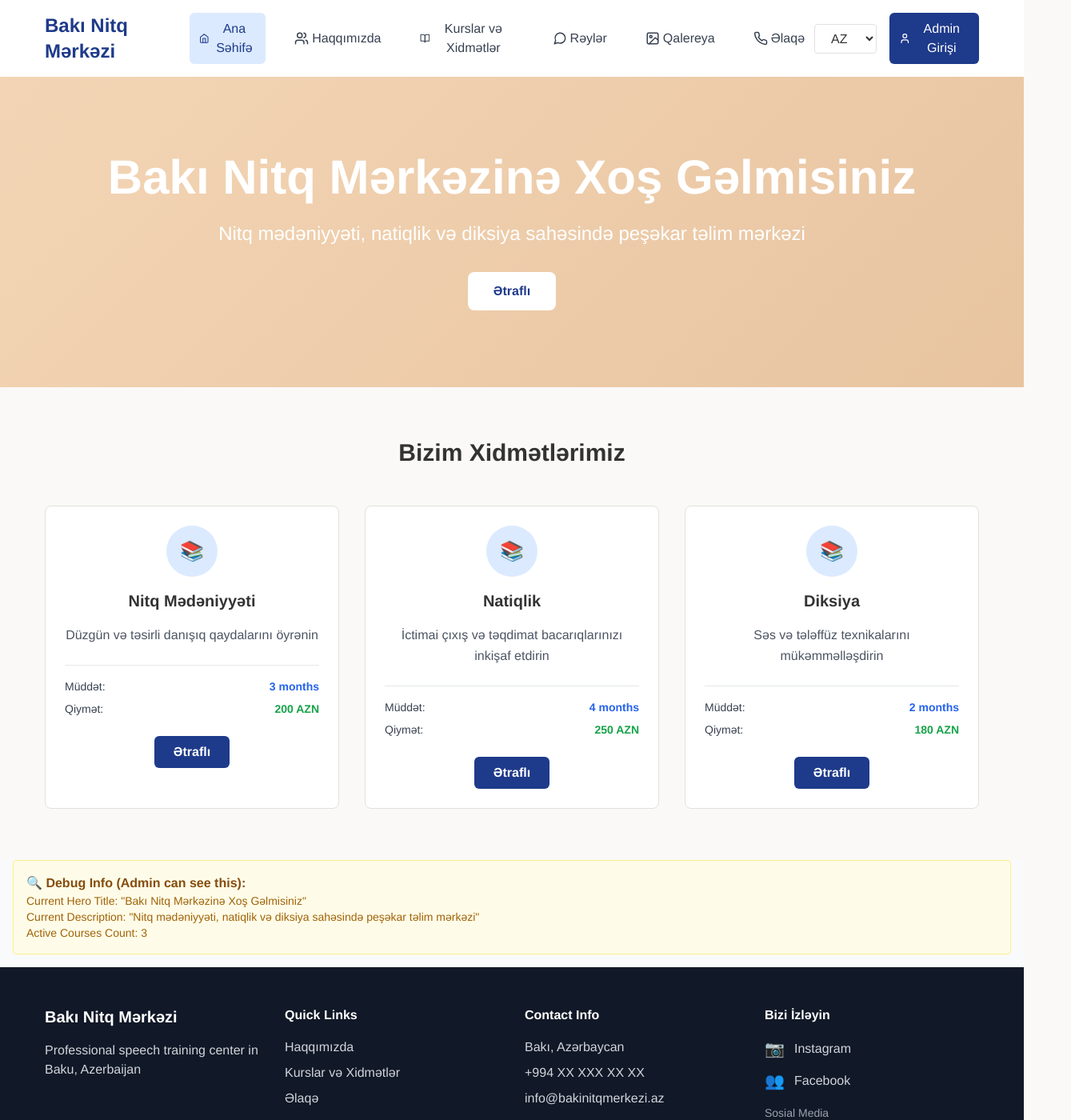
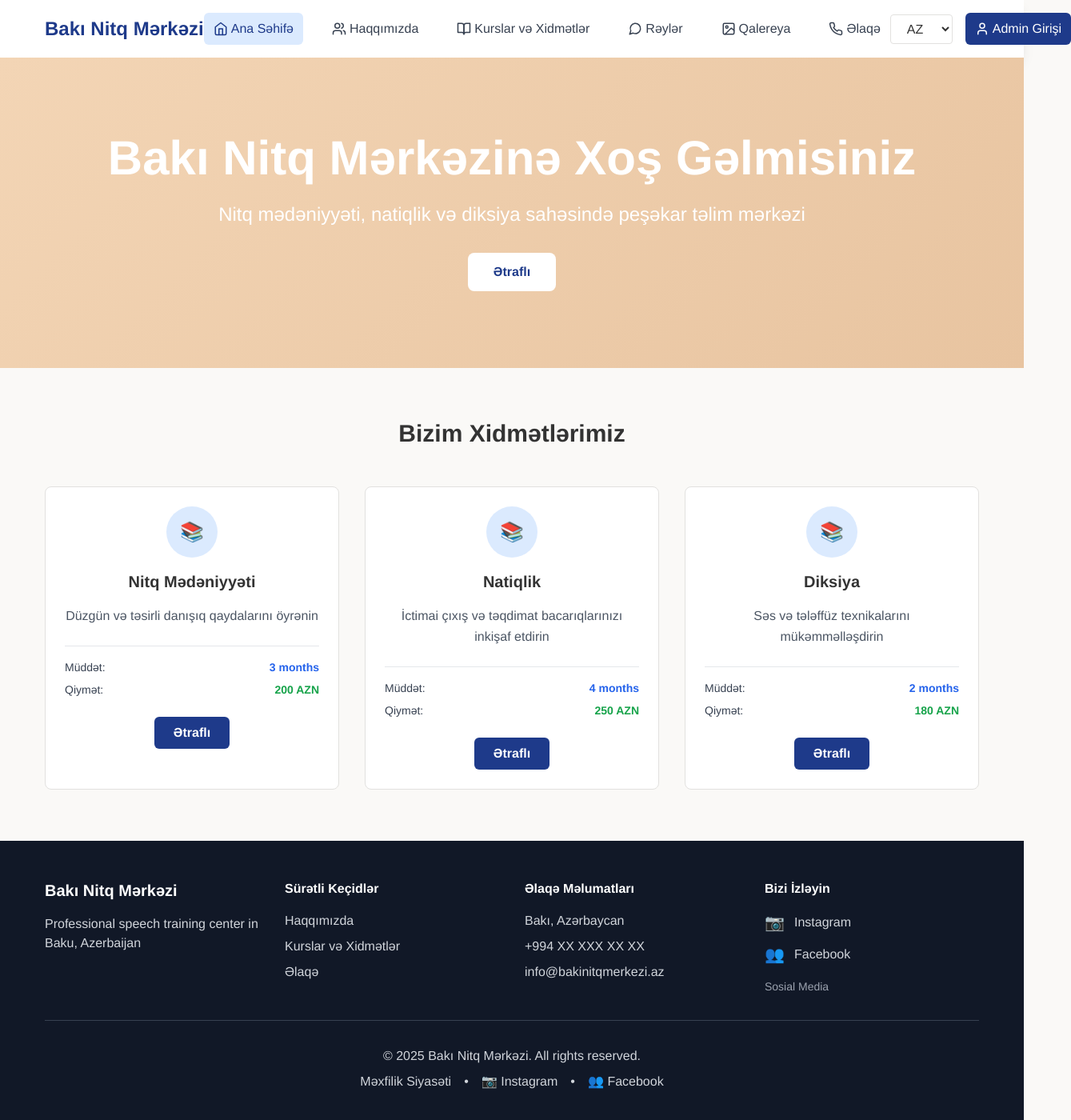
Before and after one commit to VusalIsmayilov/baki-nitq-website, a React (Create React App) app: page / in a window 1280 px wide. Shown: the top 1400 px of the page at 80% size, 1339 px wide, since content can reach past the window. Built offline with nearby package versions, Linux system fonts and the light colour scheme.

Commit message:
5th commit

```diff
--- a/src/components/Footer.js
+++ b/src/components/Footer.js
@@ -16,7 +16,7 @@ const Footer = ({ setCurrentPage }) => {
           </div>
 
           <div>
-            <h4 className="font-semibold mb-4">Quick Links</h4>
+            <h4 className="font-semibold mb-4">{t('quickLinks')}</h4>
             <div className="space-y-2">
               <button onClick={() => setCurrentPage('about')} className="block text-gray-300 hover:text-white">
                 {t('about')}
@@ -31,7 +31,7 @@ const Footer = ({ setCurrentPage }) => {
           </div>
 
           <div>
-            <h4 className="font-semibold mb-4">Contact Info</h4>
+            <h4 className="font-semibold mb-4">{t('contactInfo')}</h4>
             <div className="space-y-2 text-gray-300">
               <p>{siteContent.contactInfo?.address || 'Bakı, Azərbaycan'}</p>
               <p>{siteContent.contactInfo?.phone || '+994 XX XXX XX XX'}</p>
@@ -85,7 +85,7 @@ const Footer = ({ setCurrentPage }) => {
               rel="noopener noreferrer"
               className="text-gray-300 hover:text-pink-400 transition-colors"
             >
-              📷 Instagram
+              📷 {t('instagram')}
             </a>
             <span>•</span>
             <a
@@ -94,7 +94,7 @@ const Footer = ({ setCurrentPage }) => {
               rel="noopener noreferrer"
               className="text-gray-300 hover:text-blue-400 transition-colors"
             >
-              👥 Facebook
+              👥 {t('facebook')}
             </a>
           </div>
         </div>
--- a/src/components/Header.js
+++ b/src/components/Header.js
@@ -21,7 +21,7 @@ const Header = ({ currentPage, setCurrentPage, isAdmin, setIsAdmin }) => {
       <div className="container mx-auto px-4">
         <div className="flex justify-between items-center py-4">
           <div className="flex items-center space-x-4">
-            <h1 className="text-2xl font-bold text-blue-900">Bakı Nitq Mərkəzi</h1>
+            <h1 className="text-2xl font-bold text-blue-900 whitespace-nowrap">Bakı Nitq Mərkəzi</h1>
           </div>
 
           <nav className="hidden md:flex space-x-6">
@@ -29,7 +29,7 @@ const Header = ({ currentPage, setCurrentPage, isAdmin, setIsAdmin }) => {
               <button
                 key={key}
                 onClick={() => setCurrentPage(key)}
-                className={`flex items-center space-x-1 px-3 py-2 rounded-md transition-colors ${
+                className={`flex items-center space-x-1 px-3 py-2 rounded-md transition-colors whitespace-nowrap ${
                   currentPage === key
                     ? 'bg-blue-100 text-blue-900'
                     : 'text-gray-700 hover:text-blue-900'
@@ -47,14 +47,14 @@ const Header = ({ currentPage, setCurrentPage, isAdmin, setIsAdmin }) => {
               <div className="flex items-center space-x-2">
                 <button
                   onClick={() => setCurrentPage('admin')}
-                  className="flex items-center space-x-1 px-3 py-2 bg-blue-900 text-white rounded-md hover:bg-blue-800"
+                  className="flex items-center space-x-1 px-3 py-2 bg-blue-900 text-white rounded-md hover:bg-blue-800 whitespace-nowrap"
                 >
                   <Settings size={18} />
                   <span>{t('dashboard')}</span>
                 </button>
                 <button
                   onClick={() => setIsAdmin(false)}
-                  className="flex items-center space-x-1 px-3 py-2 bg-red-600 text-white rounded-md hover:bg-red-700"
+                  className="flex items-center space-x-1 px-3 py-2 bg-red-600 text-white rounded-md hover:bg-red-700 whitespace-nowrap"
                 >
                   <LogOut size={18} />
                   <span>{t('logout')}</span>
@@ -63,7 +63,7 @@ const Header = ({ currentPage, setCurrentPage, isAdmin, setIsAdmin }) => {
             ) : (
               <button
                 onClick={() => setCurrentPage('login')}
-                className="flex items-center space-x-1 px-3 py-2 bg-blue-900 text-white rounded-md hover:bg-blue-800"
+                className="flex items-center space-x-1 px-3 py-2 bg-blue-900 text-white rounded-md hover:bg-blue-800 whitespace-nowrap"
               >
                 <User size={18} />
                 <span>{t('adminLogin')}</span>
--- a/src/components/pages/AboutPage.js
+++ b/src/components/pages/AboutPage.js
@@ -5,11 +5,6 @@ import { useContent } from '../../context/ContentContext';
 const AboutPage = () => {
   const { t, language } = useLanguage();
   const { siteContent } = useContent();
-
-  // Debug logging
-  console.log('📋 AboutPage render - siteContent:', siteContent);
-  console.log('📋 AboutPage - aboutMission:', siteContent.aboutMission);
-  console.log('📋 AboutPage - aboutVision:', siteContent.aboutVision);
 
   return (
     <div className="about-section">
@@ -32,17 +27,6 @@ const AboutPage = () => {
               </p>
             </div>
           </div>
-
-          {/* Debug Info - Remove this in production */}
-          <div className="bg-blue-50 p-4 mt-8 border border-blue-200 rounded">
-            <h4 className="font-semibold text-blue-800">🔍 Debug Info (Admin can see this):</h4>
-            <p className="text-sm text-blue-700">
-              Current Mission: "{siteContent.aboutMission?.[language]}"
-            </p>
-            <p className="text-sm text-blue-700">
-              Current Vision: "{siteContent.aboutVision?.[language]}"
-            </p>
-          </div>
         </div>
       </div>
     </div>
--- a/src/components/pages/CoursesPage.js
+++ b/src/components/pages/CoursesPage.js
@@ -6,10 +6,6 @@ const CoursesPage = ({ setCurrentPage }) => {
   const { t, language } = useLanguage();
   const { courses } = useContent();
   const [selectedCourse, setSelectedCourse] = useState(null);
-
-  // Debug logging to see what courses are being used
-  console.log('📚 CoursesPage render - courses from context:', courses);
-  console.log('📚 CoursesPage - active courses:', courses.filter(course => course.active));
 
   const openCourseModal = (course) => {
     setSelectedCourse(course);
@@ -72,17 +68,6 @@ const CoursesPage = ({ setCurrentPage }) => {
             }
           </div>
         )}
-
-        {/* Debug Info - Remove this in production */}
-        <div className="bg-blue-50 p-4 mt-8 border border-blue-200 rounded">
-          <h4 className="font-semibold text-blue-800">🔍 Debug Info (Admin can see this):</h4>
-          <p className="text-sm text-blue-700">
-            Total Courses: {courses.length} | Active Courses: {courses.filter(c => c.active).length}
-          </p>
-          <p className="text-sm text-blue-700">
-            Course IDs: {courses.map(c => c.id).join(', ')}
-          </p>
-        </div>
       </div>
 
       {/* Course Detail Modal */}
--- a/src/components/pages/GalleryPage.js
+++ b/src/components/pages/GalleryPage.js
@@ -9,8 +9,6 @@ const GalleryPage = () => {
   const [selectedImage, setSelectedImage] = useState(null);
 
   const galleryItems = getGalleryItems();
-
-  console.log('🖼️ GalleryPage - Gallery items:', galleryItems);
 
   const openLightbox = (item) => {
     setSelectedImage(item);
@@ -82,17 +80,6 @@ const GalleryPage = () => {
             </div>
           </>
         )}
-
-        {/* Debug Info - Remove this in production */}
-        <div className="bg-purple-50 p-4 mt-8 border border-purple-200 rounded">
-          <h4 className="font-semibold text-purple-800">🔍 Debug Info (Admin can see this):</h4>
-          <p className="text-sm text-purple-700">
-            Gallery Items Count: {galleryItems.length}
-          </p>
-          <p className="text-sm text-purple-700">
-            Gallery Item IDs: {galleryItems.map(item => item.id).join(', ')}
-          </p>
-        </div>
       </div>
 
       {/* Lightbox Modal */}
--- a/src/components/pages/HomePage.js
+++ b/src/components/pages/HomePage.js
@@ -5,12 +5,6 @@ import { useContent } from '../../context/ContentContext';
 const HomePage = ({ setCurrentPage }) => {
   const { t, language } = useLanguage();
   const { siteContent, courses } = useContent();
-
-  // Debug logging to see what content is being used
-  console.log('🏠 HomePage render - siteContent:', siteContent);
-  console.log('🏠 HomePage - homeHero:', siteContent.homeHero);
-  console.log('🏠 HomePage - courses from context:', courses);
-  console.log('🏠 HomePage - current language:', language);
 
   return (
     <div>
@@ -79,20 +73,6 @@ const HomePage = ({ setCurrentPage }) => {
           )}
         </div>
       </section>
-
-      {/* Debug Info - Remove this in production */}
-      <div className="bg-yellow-50 p-4 mx-4 mb-4 border border-yellow-200 rounded">
-        <h4 className="font-semibold text-yellow-800">🔍 Debug Info (Admin can see this):</h4>
-        <p className="text-sm text-yellow-700">
-          Current Hero Title: "{siteContent.homeHero?.[language]}"
-        </p>
-        <p className="text-sm text-yellow-700">
-          Current Description: "{siteContent.homeDesc?.[language]}"
-        </p>
-        <p className="text-sm text-yellow-700">
-          Active Courses Count: {courses.filter(c => c.active).length}
-        </p>
-      </div>
     </div>
   );
 };
--- a/src/data/translations.js
+++ b/src/data/translations.js
@@ -61,6 +61,7 @@ export const translations = {
     socialMedia: 'Sosial Media',
     instagram: 'Instagram',
     facebook: 'Facebook',
+    quickLinks: 'Sürətli Keçidlər',
 
     // Admin
     adminLogin: 'Admin Girişi',
@@ -132,6 +133,7 @@ export const translations = {
     socialMedia: 'Social Media',
     instagram: 'Instagram',
     facebook: 'Facebook',
+    quickLinks: 'Quick Links',
 
     // Admin
     adminLogin: 'Admin Login',
@@ -203,6 +205,7 @@ export const translations = {
     socialMedia: 'Социальные сети',
     instagram: 'Instagram',
     facebook: 'Facebook',
+    quickLinks: 'Быстрые ссылки',
 
     // Admin
     adminLogin: 'Вход админа',
```
